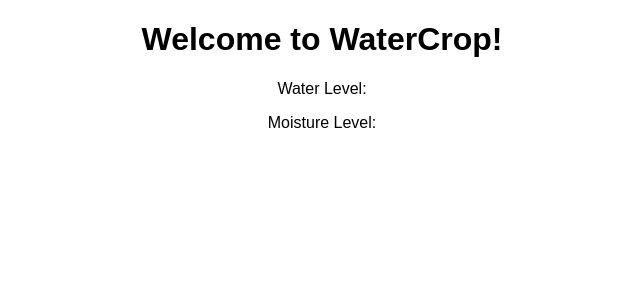
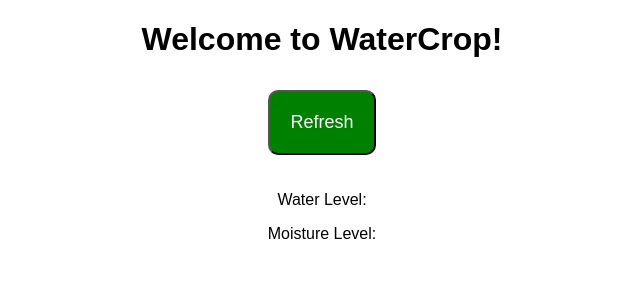
Before and after one commit to ASantana0924/Water-Crop, a React (Create React App) app: page / in a window 1280 px wide. Shown: the top 300 px of the page, without its empty margins (318-958 px from the left). Built offline with nearby package versions, Linux system fonts and the light colour scheme; no server answers.

Commit message:
Simple button

```diff
--- a/src/Name.js
+++ b/src/Name.js
@@ -5,6 +5,7 @@ export default function Name() {
   return (
     <div>
       <h1> Welcome to WaterCrop!</h1>
+      <button>Refresh</button>
     </div>
   );
 }
--- a/src/styles.css
+++ b/src/styles.css
@@ -2,3 +2,14 @@
   font-family: sans-serif;
   text-align: center;
 }
+
+button {
+  background-color: green;
+  color: white;
+  font-size: large;
+  padding: 20px;
+  border-radius: 10px;
+  cursor: pointer;
+  margin-top: 10px;
+  margin-bottom: 20px;
+}
```
